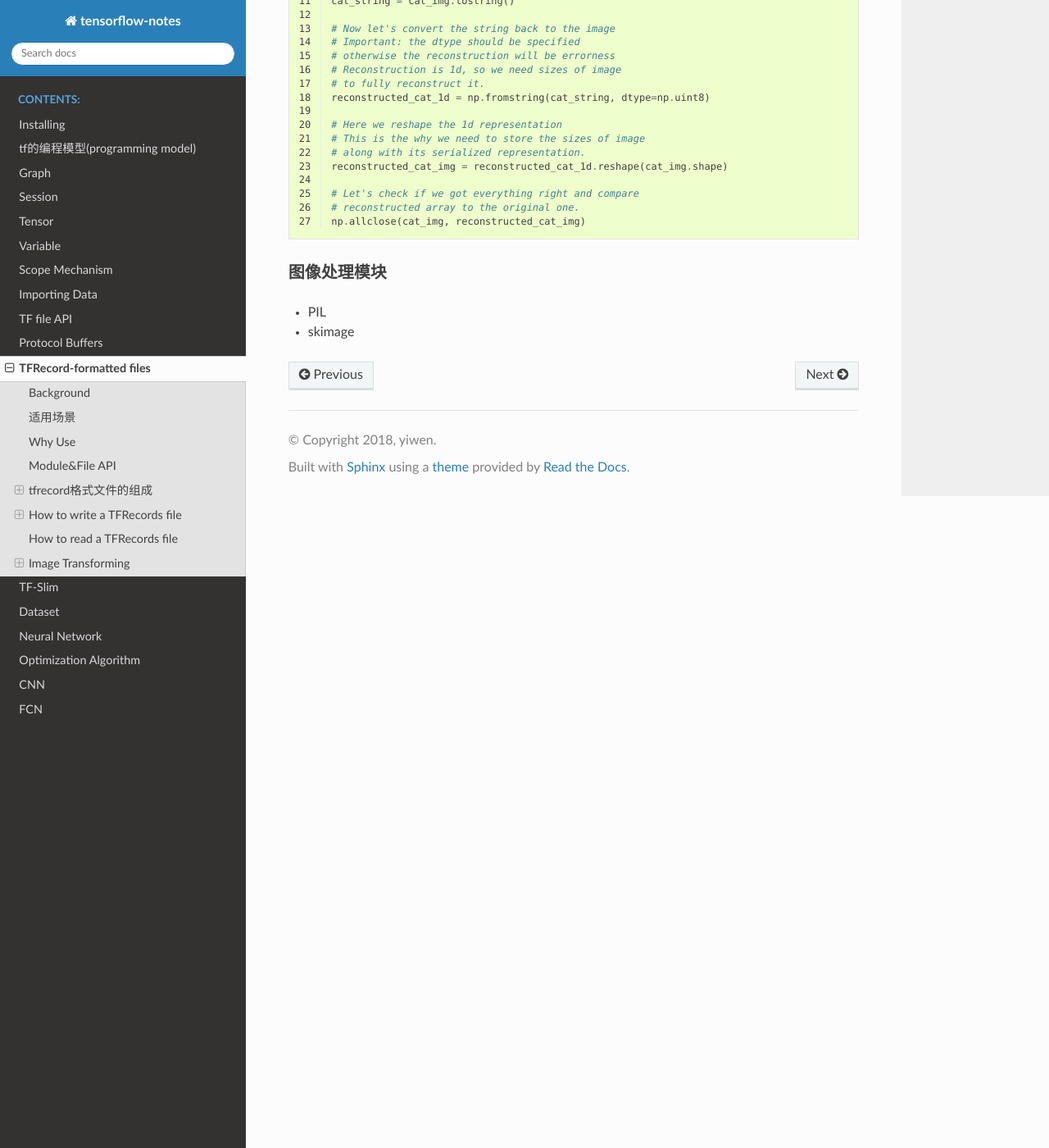
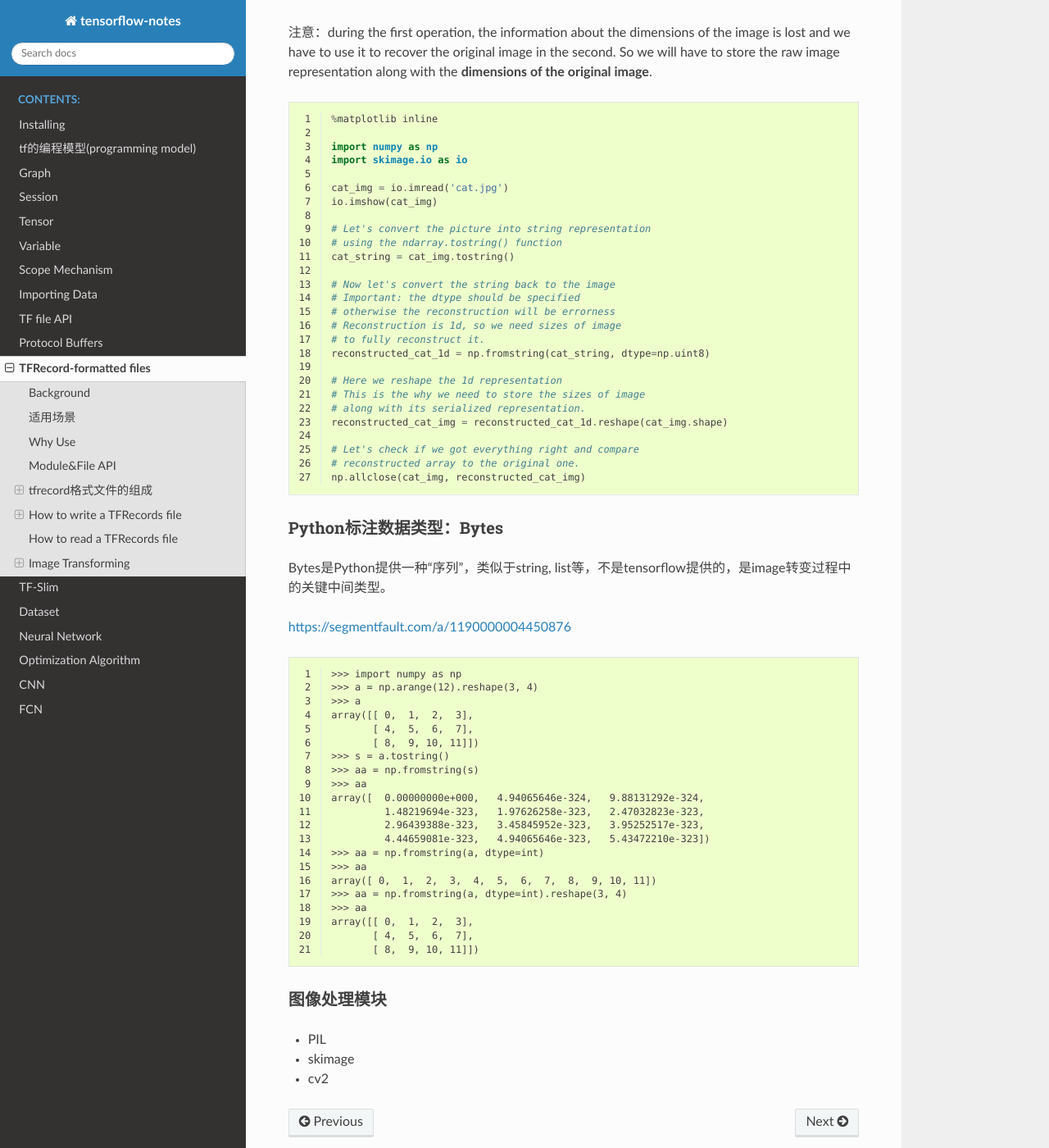
Before and after one commit to yiwenliu/tensorflow-notes, a Sphinx documentation site: the page built from source/tfrecord.rst, in a window 1280 px wide and 1400 px high, scrolled down 2322 px. Shown: the whole window at 82% size. Built offline with Sphinx 7.4.7 and the Read the Docs theme 2.0.0, drawn with Linux system fonts in a browser that asks for light colours; some of the changed text lies outside the part shown.

Commit message:
20180305

```diff
--- a/source/NN.rst
+++ b/source/NN.rst
@@ -64,6 +64,9 @@ Loss
 当然此时要限定j是指向当前样本的真实标签。
 
 来举个例子吧。假设一个5分类问题，然后一个样本I的标签y=[0,0,0,1,0]，也就是说样本I的真实标签是4，假设模型预测的结果概率（softmax的输出）p=[0.2,0.3,0.4,0.6,0.5]，可以看出这个预测是对的，那么对应的损失L=-log(0.6)，也就是当这个样本经过这样的网络参数产生这样的预测p时，它的损失是-log(0.6)。那么假设p=[0.2,0.3,0.4,0.1,0.5]，这个预测结果就很离谱了，因为真实标签是4，而你觉得这个样本是4的概率只有0.1（远不如其他概率高，如果是在测试阶段，那么模型就会预测该样本属于类别5），对应损失L=-log(0.1)。那么假设p=[0.2,0.3,0.4,0.3,0.5]，这个预测结果虽然也错了，但是没有前面那个那么离谱，对应的损失L=-log(0.3)。我们知道log函数在输入小于1的时候是个负数，而且log函数是递增函数，所以-log(0.6) < -log(0.3) < -log(0.1)。简单讲就是你预测错比预测对的损失要大，预测错得离谱比预测错得轻微的损失要大。
+
+Network Construction
+-----------------------
 
 Network Cost Function
 ------------------------
--- a/source/importing_data.rst
+++ b/source/importing_data.rst
@@ -15,6 +17,8 @@
 - 从文件（tfrecord, cvs等文件）读取数据：建立输入管线（input pipeline）从文件中读取数据，其中tfrecord是tensorflow官方推荐的标准格式，tfrecord其实是一种数据存储形式，将图像数据和标签统一存储的二进制文件。
 
 .. image:: img/AnimatedFileQueues.gif
+
+上图中涉及的步骤都有对应的API实现，例如，最后一步enqueue其实就是construct batch，可以参见 `How to write into and read from a TFRecords file in TensorFlow <http://www.machinelearninguru.com/deep_learning/tensorflow/basics/tfrecord/tfrecord.html>`_ 中"Read the TFRecords file"的部分。
 
 其中，涉及到了pipeline和queue的概念，管道通信方式的中间介质是文件，通常称这种文件为管道文件。两个进程利用管道文件进行通信时，一个进程为写进程，另一个进程为读进程。写进程通过写端（发送端）往管道文件中写入信息；读进程通过读端（接收端）从管道文件中读取信息。两个进程协调不断地进行写、读，便会构成双方通过管道传递信息的流水线。
 
--- a/source/opt_ algorithm.rst
+++ b/source/opt_ algorithm.rst
@@ -31,6 +31,9 @@ Plot J :subscript:`train` (θ) as a function of the number of iterations of grad
 Generalization
 ^^^^^^^^^^^^^^^
 在学习（迭代）的过程中，需要同时画两条曲线，通过对比才能判断。
+
+Accuracy, Precision, Recall&F1 score
+^^^^^^^^^^^^^^^^^^^^^^^^^^^^^^^^^^^^^^
 
 What to concern
 -----------------
--- a/source/tensor.rst
+++ b/source/tensor.rst
@@ -7,6 +7,10 @@ Very briefly, a tensor is an N-dimensional array containing the same type of dat
 
 1. its data type and
 2. the value of each of the N dimension.
+
+Tensor Type
+--------------
+Represents the type of the elements in a Tensor. `tf.DType <https://www.tensorflow.org/api_docs/python/tf/DType>`_
 
 Tensor-like objects
 --------------------
--- a/source/tfrecord.rst
+++ b/source/tfrecord.rst
@@ -66,6 +74,11 @@ class Example的结构定义在 :ref:`example.proto <example-proto>`
 
 How to read a TFRecords file
 -------------------------------
+参考 `Read the TFRecords file <http://www.machinelearninguru.com/deep_learning/tensorflow/basics/tfrecord/tfrecord.html>`_, 这篇文章给出了读取TFRecords文件的一般性步骤，其代码在github上也有，可以用来测试。
+
+图例可以参见 :ref:`Importing Data <importing-data>`
+
+可以把python读取文件的过程与tf读取tfrecord文件的过程进行对比，有利于理解和记忆。
 
 Image Transforming
 ---------------------
@@ -73,7 +86,7 @@ Steps
 ^^^^^^^
 一个image要想存入tfrecord file，要经过如下几步：
 
-.png/.jpg  ---> array ---> string ---> BytesList obj ---> Feature object
+.png/.jpg  ---> array ---> Python bytes ---> BytesList obj ---> Feature object
 
 注意：during the first operation, the information about the dimensions of the image is lost and we have to use it to recover the original image in the second. So we will have to store the raw image representation along with the **dimensions of the original image**.
 
@@ -108,7 +121,39 @@ Steps
 	# reconstructed array to the original one.
 	np.allclose(cat_img, reconstructed_cat_img)
 
+Python标注数据类型：Bytes
+^^^^^^^^^^^^^^^^^^^^^^^^^^
+Bytes是Python提供一种“序列”，类似于string, list等，不是tensorflow提供的，是image转变过程中的关键中间类型。
+
+https://segmentfault.com/a/1190000004450876
+
+.. code-block:: none
+	:linenos:
+
+	>>> import numpy as np
+	>>> a = np.arange(12).reshape(3, 4)
+	>>> a
+	array([[ 0,  1,  2,  3],
+	       [ 4,  5,  6,  7],
+	       [ 8,  9, 10, 11]])
+	>>> s = a.tostring()
+	>>> aa = np.fromstring(s)
+	>>> aa
+	array([  0.00000000e+000,   4.94065646e-324,   9.88131292e-324,
+	         1.48219694e-323,   1.97626258e-323,   2.47032823e-323,
+	         2.96439388e-323,   3.45845952e-323,   3.95252517e-323,
+	         4.44659081e-323,   4.94065646e-323,   5.43472210e-323])
+	>>> aa = np.fromstring(a, dtype=int)
+	>>> aa
+	array([ 0,  1,  2,  3,  4,  5,  6,  7,  8,  9, 10, 11])
+	>>> aa = np.fromstring(a, dtype=int).reshape(3, 4)
+	>>> aa
+	array([[ 0,  1,  2,  3],
+	       [ 4,  5,  6,  7],
+	       [ 8,  9, 10, 11]])
+
 图像处理模块
 ^^^^^^^^^^^^^
 - PIL
 - skimage
+- cv2
```
Also changed, not shown: other parts of source/importing_data.rst (+2 -0 lines), other parts of source/tfrecord.rst (+8 -0 lines), source/protocol-buffer.rst (+87 -47 lines).
